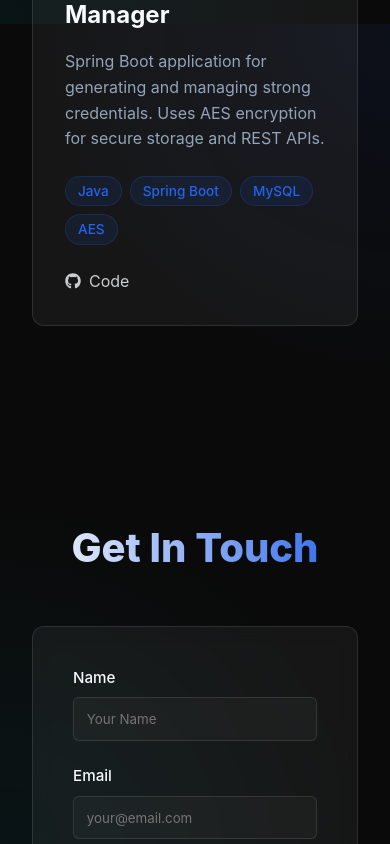
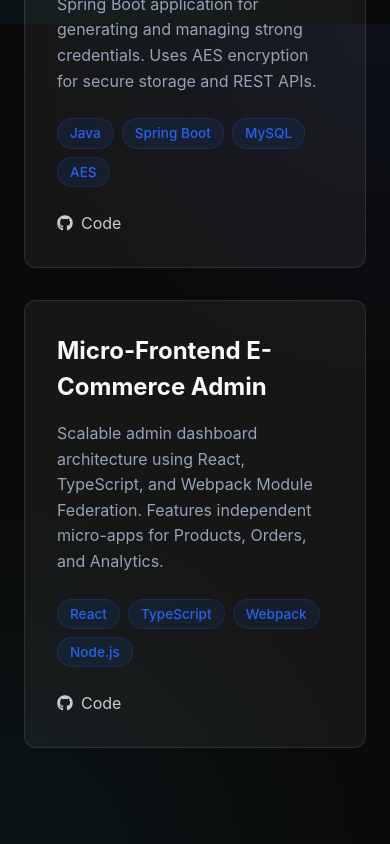
Before and after one commit to Silentcodr/Sudhan-s_Portfolio, a React (Vite) app: page / in a window 390 px wide. Shown: the part 4196-5040 px from the top of the page. Built offline with nearby package versions, Linux system fonts and the light colour scheme.

Commit message:
Add Micro-Frontend project and optimize mobile responsiveness

```diff
--- a/src/components/Projects.css
+++ b/src/components/Projects.css
@@ -17,8 +17,18 @@
 
 .project-grid {
     display: grid;
-    grid-template-columns: repeat(auto-fit, minmax(320px, 1fr));
+    grid-template-columns: repeat(auto-fit, minmax(300px, 1fr));
     gap: 2rem;
+}
+
+@media (max-width: 768px) {
+    .projects {
+        padding: 4rem 1.5rem;
+    }
+
+    .project-grid {
+        grid-template-columns: 1fr;
+    }
 }
 
 .project-card {
--- a/src/components/Projects.tsx
+++ b/src/components/Projects.tsx
@@ -32,6 +32,14 @@ const projects = [
         description: "Spring Boot application for generating and managing strong credentials. Uses AES encryption for secure storage and REST APIs.",
         tech: ["Java", "Spring Boot", "MySQL", "AES"],
         github: "https://github.com/Silentcodr/secure-credential-manager.git",
+        demo: "#",
+        demoLabel: "Live Demo"
+    },
+    {
+        title: "Micro-Frontend E-Commerce Admin",
+        description: "Scalable admin dashboard architecture using React, TypeScript, and Webpack Module Federation. Features independent micro-apps for Products, Orders, and Analytics.",
+        tech: ["React", "TypeScript", "Webpack", "Node.js"],
+        github: "https://github.com/Silentcodr/micro-frontend-ecommerce-admin.git",
         demo: "#",
         demoLabel: "Live Demo"
     }
```
